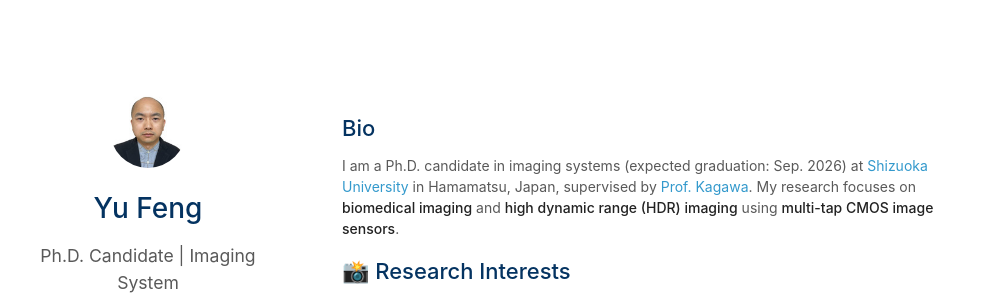
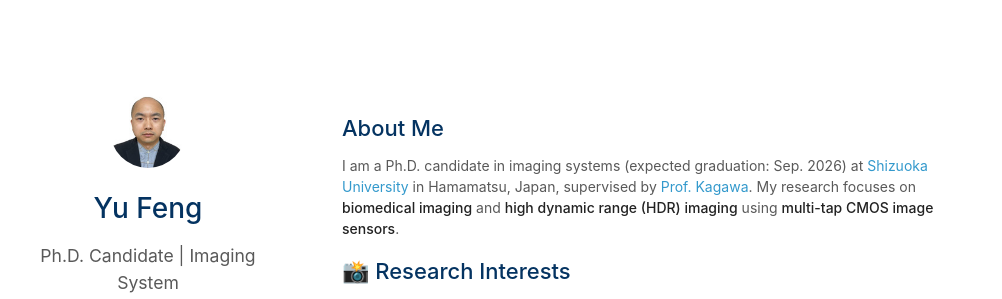
Before and after one commit to y-fen/y-fen.github.io, a Jekyll site: the page built from index.md, in a window 1280 px wide and 900 px high. Shown: the top 299 px of the window, without its empty margins (128-1130 px from the left). Built offline with Jekyll 4.4.1, drawn with Linux system fonts in a browser that asks for light colours; a style sheet for code colours, icons or effects is not loaded.

Commit message:
Update index.md

```diff
--- a/index.md
+++ b/index.md
@@ -1,7 +1,7 @@
 ---
 layout: homepage
 ---
-## Bio
+## About Me
 
 I am a Ph.D. candidate in imaging systems (expected graduation: Sep. 2026) at [Shizuoka University](https://www.shizuoka.ac.jp/english/) in Hamamatsu, Japan, supervised by [Prof. Kagawa](https://idl.rie.shizuoka.ac.jp/~kagawa/). My research focuses on **biomedical imaging** and **high dynamic range (HDR) imaging** using **multi-tap CMOS image sensors**.
 
```
